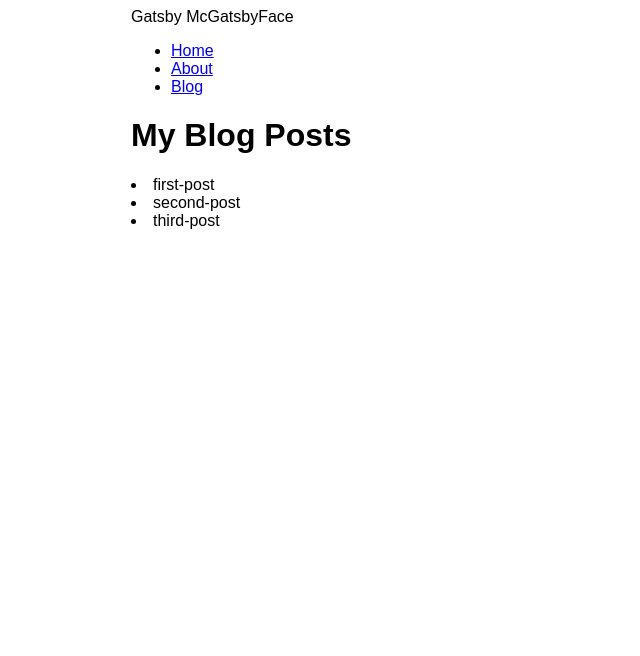
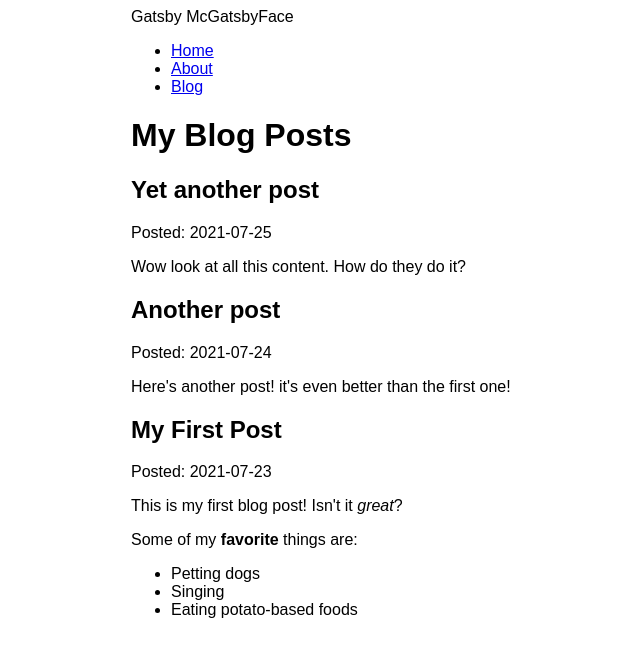
Before and after one commit to Avienneau/gatsby-mc-gatsby-face, a Gatsby site: page /blog in a window 1280 px wide. Shown: the whole page, without its empty margins (259-899 px from the left). Built offline with nearby package versions, Linux system fonts and the light colour scheme; Gatsby itself is replaced by a stand-in of ours.

Commit message:
Finished Part 5

```diff
--- a/blog/first-post.mdx
+++ b/blog/first-post.mdx
@@ -1 +1,12 @@
-This is the first blog post.
+---
+title: "My First Post"
+date: "2021-07-23"
+---
+
+This is my first blog post! Isn't it *great*?
+
+Some of my **favorite** things are:
+
+* Petting dogs
+* Singing
+* Eating potato-based foods
--- a/blog/second-post.mdx
+++ b/blog/second-post.mdx
@@ -1 +1,6 @@
-This is the second blog post.
+---
+title: "Another post"
+date: "2021-07-24"
+---
+
+Here's another post! it's even better than the first one!
--- a/blog/third-post.mdx
+++ b/blog/third-post.mdx
@@ -1 +1,6 @@
-This is the third blog post
+---
+title: "Yet another post"
+date: "2021-07-25"
+---
+
+Wow look at all this content. How do they do it?
--- a/gatsby-config.js
+++ b/gatsby-config.js
@@ -6,6 +6,7 @@ module.exports = {
   plugins: [
     "gatsby-plugin-image",
     "gatsby-plugin-sharp",
+    "gatsby-plugin-mdx",
     {
       resolve: "gatsby-source-filesystem",
       options: {
--- a/package.json
+++ b/package.json
@@ -15,8 +15,11 @@
     "clean": "gatsby clean"
   },
   "dependencies": {
+    "@mdx-js/mdx": "^1.6.22",
+    "@mdx-js/react": "^1.6.22",
     "gatsby": "^3.13.1",
     "gatsby-plugin-image": "^1.14.0",
+    "gatsby-plugin-mdx": "^2.14.0",
     "gatsby-plugin-sharp": "^3.14.0",
     "gatsby-source-filesystem": "^3.14.0",
     "react": "^17.0.1",
--- a/src/pages/blog.js
+++ b/src/pages/blog.js
@@ -1,15 +1,20 @@
 import * as React from 'react'
 import { graphql } from 'gatsby'
+import { MDXRenderer } from 'gatsby-plugin-mdx'
 import Layout from '../components/layout'
 
 const BlogPage = ({data}) => {
   return (
     <Layout pageTitle="My Blog Posts">
       <p>{
-        data.allFile.nodes.map(node => (
-          <li key={node.name}>
-            {node.name}
-          </li>
+        data.allMdx.nodes.map((node) => (
+          <article key={node.id}>
+            <h2>{node.frontmatter.title}</h2>
+            <p>Posted: {node.frontmatter.date}</p>
+            <MDXRenderer>
+              {node.body}
+            </MDXRenderer>
+          </article>
         ))
       }</p>
     </Layout>
@@ -17,13 +22,18 @@ const BlogPage = ({data}) => {
 }
 
 export const query = graphql`
-  query {
-    allFile {
-      nodes {
-        name
+query {
+  allMdx(sort: {fields: frontmatter___date, order: DESC}) {
+    nodes {
+      frontmatter {
+        date
+        title
       }
+      id
+      body
     }
   }
+}
 `
 
 export default BlogPage
```
Also changed, not shown: 2 other files.
